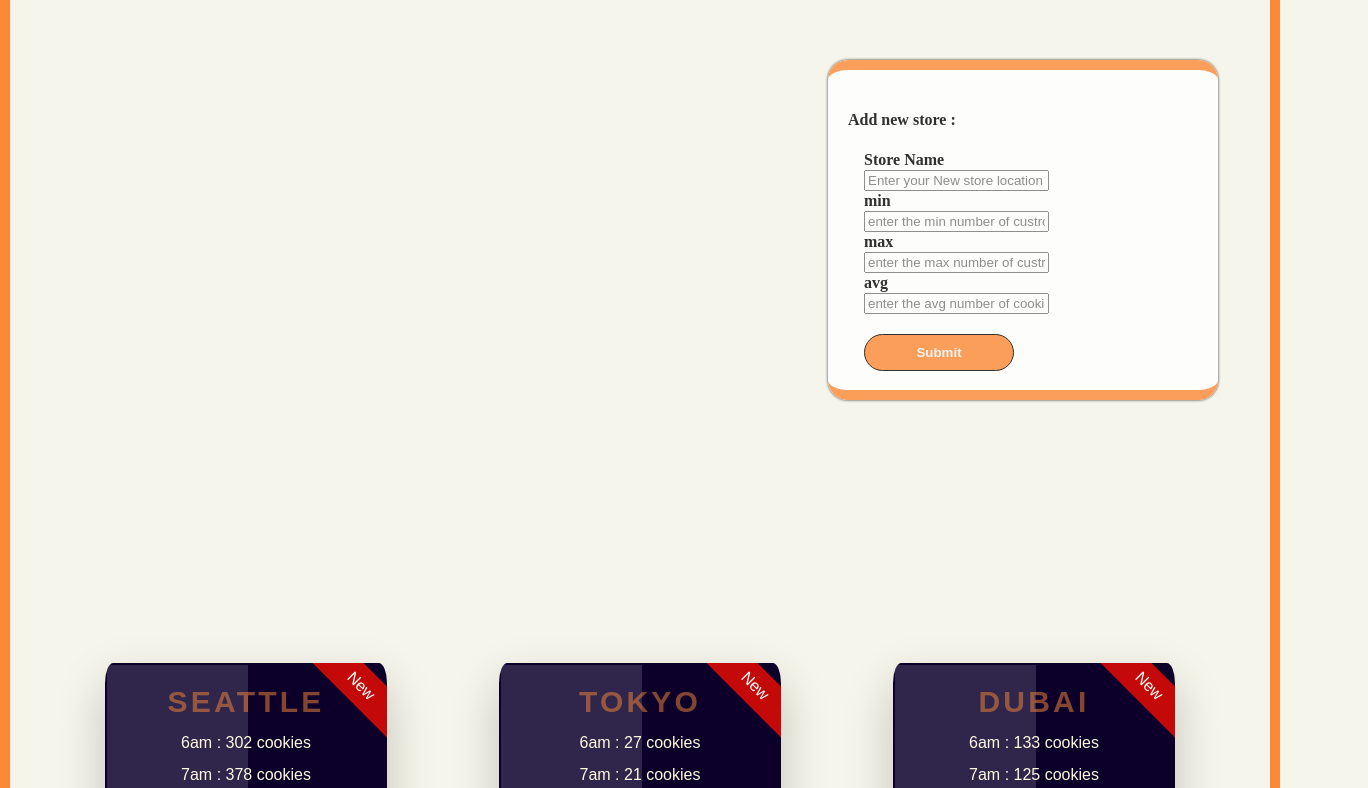
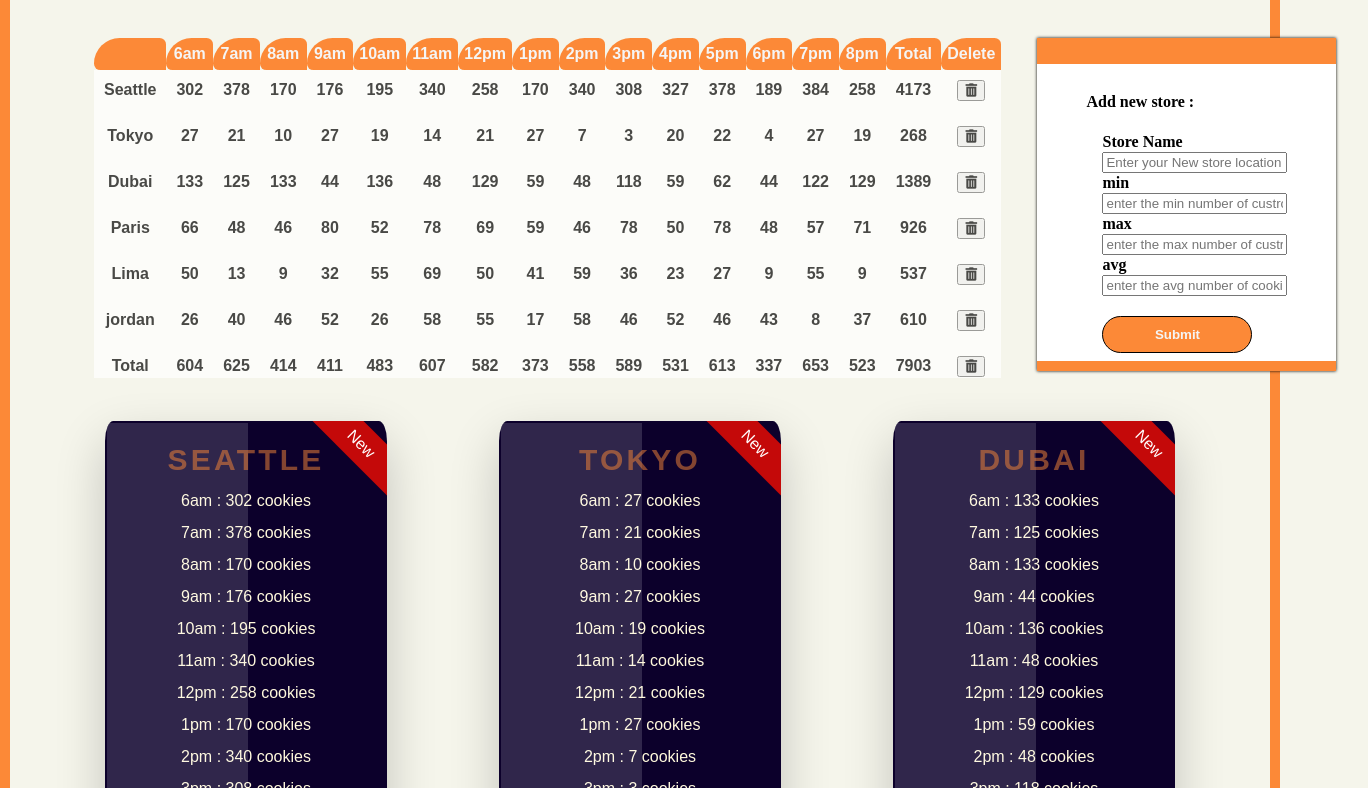
Before and after one commit to esraaamal/cookie-stand, a plain HTML site: page sales.html in a window 1280 px wide. Shown: the part 275-1063 px from the top of the page, 1368 px wide, since content can reach past the window. Drawn offline with nearby package versions, Linux system fonts and the light colour scheme.

Commit message:
final edit

```diff
--- a/css/index.css
+++ b/css/index.css
@@ -432,6 +432,9 @@ width: 80%;
     width: 30px;
     background-color:#ffffff;
     color: black;
+    background: url(/img/cover-wood.jpeg);
+    color: whitesmoke;
+    padding: 0 10px;
 }
 #signIn img{
     position: absolute;
--- a/css/sales.css
+++ b/css/sales.css
@@ -32,9 +32,12 @@ body{
 }
 
 .hi{
-    min-height: 100vh;
     padding: 2.5rem 2rem 2rem 2rem;
-    /* background-color: coral; */
+    display: flex;
+    flex: 1;
+    position: absolute;
+    top: 12%;
+    left: 7%;
 }
 
 /* ///the newoffers///// */
@@ -45,6 +48,7 @@ body{
     flex-flow: wrap;
     align-items: center;
     justify-content: center;
+    margin-top: 50%;
 }
 #demo article{
      padding: 24px 41px;
@@ -125,6 +129,9 @@ transform: translateY(-20px);
     right: -30px;
 }
 
+.total1{
+
+}
 
 
 
@@ -152,46 +159,27 @@ transform: translateY(-20px);
 
 
 
+/* thead{
 
-
+} */
 
 
 #demoTable{
-    float: left;
-    display: inline-flex;
-
-}
-
-table{
-    margin: auto;
-    margin-right: 20px;
-    margin-bottom: 20px;
-    border-bottom: 10px solid white;
-    margin-top: 100px;
-    width: 1000px;
-
-   margin-left: 20px;
-   overflow: scroll;
-
+    right: 3%;
+    position: relative;
+    overflow: auto;
+    height: 340px;
 }
 
 
 #myForm fieldset{
-    margin-top: 90px;
-    height: 280px;
-        width: 350px;
-        box-shadow: 0 0 3px 0 rgb(0, 0, 0, 3);
+    box-shadow: 0 0 3px 0 rgb(0 0 0);
     background: #fff;
-        padding:20px;
+    padding: 8px 49px;
     line-height: 20px;
-        border-radius: 20px;
-        float:right;
-        margin-right: 20px;
-        opacity: .8;
-        border-top:10px solid rgb(252, 137, 55);
-        border-bottom:10px solid rgb(252, 137, 55);
+    border-top: 26px solid rgb(252, 137, 55);
+    border-bottom: 10px solid rgb(252, 137, 55);
     font-weight: 800;
-        margin-bottom: 60px;
 }
 
 
@@ -227,8 +215,8 @@ td {
     background-color: white;
     opacity: .7;
     border-collapse: collapse;
-    width: 50px;
-    height: 20px;
+    /* width: px; */
+    height: 26px;
     font-family: Arial, Helvetica, sans-serif;
     text-align: center;
     font-weight: 700;
@@ -240,36 +228,25 @@ td {
 th {
     font-family: Arial, Helvetica, sans-serif;
     text-align: center;
-    padding-bottom: 9px;
+    padding: 8px 6px;
     word-spacing: 6px;
     font-weight: 700;
     background-color:rgb(252, 137, 55);
     border-radius:40px 10px 0px 10px;
-    opacity: 66;
     color: whitesmoke;
 
 }
 
-
-/*
-
-#custom-butn{
-    padding: 10px;
+button:hover .fas{
 color: whitesmoke;
-    background-color:rgb(252, 137, 55);
-    border: 1px solid #000;
-    border-radius: 5px;
 cursor: pointer;
 }
-#custom-butn:hover{
-    background-color: #00b28f;
+button:hover{
+    background-color: rgb(245, 11, 11);
+    border:2px solid rgb(172, 13, 13);
+    transform: scale(1.1);
 }
-#custom-text{
-    margin-left: 10px;
-    font-family: sans-serif;
-    color: #aaa;
-}
-*/
+
 
 
 .fish6{
--- a/js/opp.js
+++ b/js/opp.js
@@ -11,7 +11,7 @@ function Store(name, min, max, avg) {
     this.avg = avg;
     this.resultArray = [];
     this.total = 0;
-    console.log(this);
+    // console.log(this);
     this.cookiesNum();//return the array of random number ;
     locations.push(this);
 
@@ -26,10 +26,10 @@ Store.prototype.cookiesNum = function () {
         var nubmcookies = Math.floor(randomcook * this.avg);
         this.resultArray.push(nubmcookies);
         this.total += this.resultArray[j];
-        console.log(`${hours[j]}:${nubmcookies}cookies`)
+        // console.log(`${hours[j]}:${nubmcookies}cookies`)
     }
 
-    console.log(locations);
+    // console.log(locations);
 
 };
 //the random function ----
@@ -107,15 +107,17 @@ Store.prototype.render1 = function () {
 
 //here we create a table
 var tableContainer = document.getElementById('demoTable');
-var tableEl = document.createElement('table');
+var index, tableEl = document.createElement('table');
+tableEl.setAttribute('id','tableEl')
+var tableId=document.getElementById('tableEl')
 tableContainer.appendChild(tableEl);
-
-
 
 
 
 ///---Funxtion for table header-------------
 function renderHeader() {
+    let headTable=document.createElement('thead');
+    tableEl.appendChild(headTable)
     var trEl = document.createElement('tr');
     tableEl.appendChild(trEl);
     //first col
@@ -125,15 +127,16 @@ function renderHeader() {
     //show all the col on hours with for loop---------------------
     for (var i = 0; i < hours.length; i++) {
         var th2El = document.createElement('th');
-        th2El.textContent = `${hours[i]}  `;
+        th2El.textContent = `${hours[i]}`;
         trEl.appendChild(th2El);
     }
     var th3El = document.createElement('th');
+    trEl.appendChild(th3El);
     th3El.textContent = ' Total';
-    trEl.appendChild(th3El);
-    /*var th4El=document.createElement('th');
-    th4El.textContent = ' Add/delete';
-    trEl.appendChild(th4El);*/
+    var tdel4=document.createElement('th');
+    trEl.appendChild(tdel4)
+    tdel4.textContent="Delete"
+
 }
 
 renderHeader();
@@ -152,6 +155,7 @@ Store.prototype.render = function () {
     tableEl.appendChild(trEl);
     //first row
     var tdEl = document.createElement('td');
+    // tdEl.setAttribute("rowspan",2)
     tdEl.textContent = this.name;
     trEl.appendChild(tdEl);
     for (var i = 0; i < hours.length; i++) {
@@ -163,12 +167,25 @@ Store.prototype.render = function () {
     tdTotalEl.textContent = this.total;
     trEl.appendChild(tdTotalEl);
 
+    var tdDelete = document.createElement('td');
+    trEl.appendChild(tdDelete);
+    var buttonEl=document.createElement('button');
+    buttonEl.setAttribute('class','btn')
+    tdDelete.appendChild(buttonEl);
+    buttonEl.setAttribute('type','button')
+    var iElem = document.createElement('i');
+  buttonEl.appendChild(iElem);
+    iElem.setAttribute('class','fas fa-trash-alt')
+
+
+
+
 }
 
 
 
 for (var i = 0; i < locations.length; i++) {
-    // locations[i].render();
+    locations[i].render();
     locations[i].render1();
 
 
@@ -185,6 +202,7 @@ for (var i = 0; i < locations.length; i++) {
     function renderfooter(){
     var trEl = document.createElement('tr');
     tableEl.appendChild(trEl);
+    trEl.setAttribute('class','total1')
 
     var tdEl = document.createElement('td');
     tdEl.textContent = 'Total';
@@ -205,16 +223,38 @@ for (var i = 0; i < locations.length; i++) {
 
     tdTotal6El.textContent = metaTotal ;
     trEl.appendChild(tdTotal6El);
+
+    var tdDelete = document.createElement('td');
+    // tdDelete.setAttribute('id','deleteRow')
+    trEl.appendChild(tdDelete);
+    var buttonEl=document.createElement('button');
+    tdDelete.appendChild(buttonEl);
+    buttonEl.setAttribute('type','button')
+    var iElem = document.createElement('i');
+  buttonEl.appendChild(iElem);
+    iElem.setAttribute('class','fas fa-trash-alt')
+    buttonEl.setAttribute('onclick','myFunction()')
+
+
 }
 
 renderfooter();
 ///////////////////////////////delete row function
+function myFunction() {
+    alert('you can\'t delete this Row')
+   }
 
 
-function myFunction() {
-    document.getElementById("myTable").deleteRow(0);
-  }
-    /////////////////////////
+
+//////to delete specific rows///////
+$('#tableEl').on('click','.btn',function(){
+    $(this).closest('tr').remove();
+    locations.splice(0,1)
+    tableEl.deleteRow(tableEl.rows.length-1);
+    renderfooter()
+})
+
+
 
 var myForm = document.getElementById('myForm');
 
@@ -222,8 +262,8 @@ myForm.addEventListener('submit' , function(event){
   event.preventDefault();
   console.log(event.target);
   var storeName = event.target.name.value;
-  var min= event.target.min.value;
-  var max= event.target.max.value;
+  var min= Number(event.target.min.value);
+  var max= Number(event.target.max.value);
   var avg=event.target.avg.value;
   if(min <max){
    var endfor =new Store(storeName, min, max, avg);
--- a/sales.html
+++ b/sales.html
@@ -5,6 +5,7 @@
     <meta charset="UTF-8">
     <meta name="viewport" content="width=device-width, initial-scale=1.0">
     <title>Document</title>
+    <link rel="stylesheet" href="https://use.fontawesome.com/releases/v5.15.3/css/all.css">
     <link rel="stylesheet" href="css/reset.css">
     <link rel="stylesheet" href="css/sales.css">
 
@@ -71,11 +72,9 @@
 
 
 
-
-    <script src="js/opp.js">
-
-
-    </script>
+    <script src="https://cdnjs.cloudflare.com/ajax/libs/jquery/3.6.0/jquery.min.js"></script>
+    <!-- <script src="jquery-3.5.1.min.js"></script> -->
+    <script src="js/opp.js"></script>
 </body>
 
 </html>
```
Also changed, not shown: dark.html (+1 -0 lines). Lines whose indentation alone changed are shown as unchanged.
